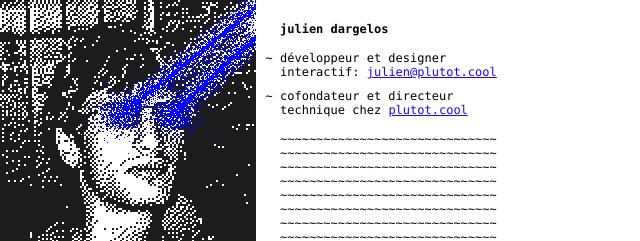
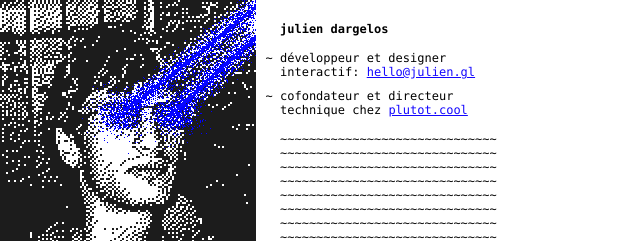
Before and after one commit to juliendargelos/juliendargelos.github.io, a website: page src/index.html in a window 1280 px wide. Shown: the top 241 px of the page, 0-640 px from the left. Drawn offline with Linux system fonts and the light colour scheme.

Commit message:
feat: update email address

```diff
--- a/src/index.html
+++ b/src/index.html
@@ -75,7 +75,7 @@
     <div>
       <h1>julien dargelos</h1>
       <ul>
-        <li>développeur et designer interactif: <a href="mailto:julien@plutot.cool">julien@plutot.cool</a></li>
+        <li>développeur et designer interactif: <a href="mailto:hello@julien.gl">hello@julien.gl</a></li>
         <li>cofondateur et directeur technique chez <a href="https://plutot.cool" target="_blank">plutot.cool</a></li>
       </ul>
     </div>
```
